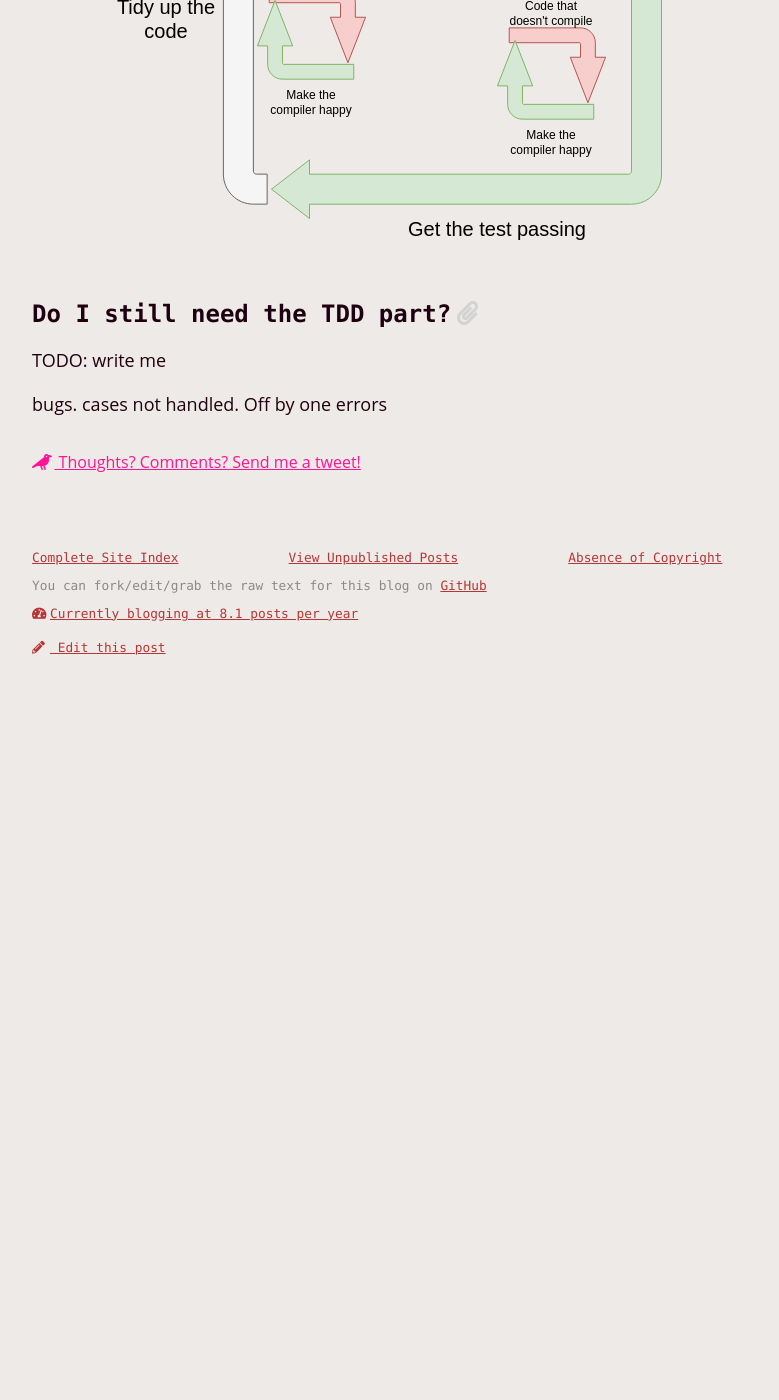
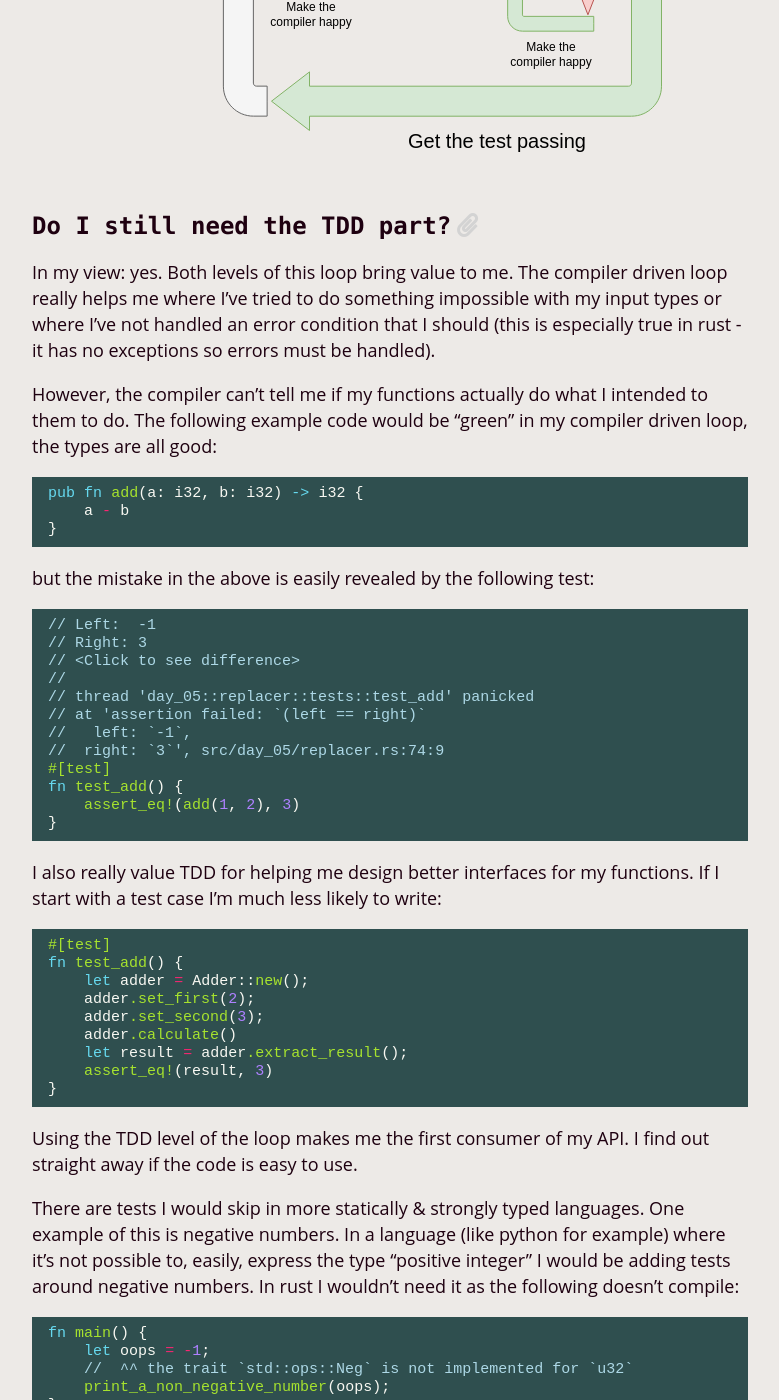
Before and after one commit to meadsteve/meadsteve.github.io, a Jekyll site: the page built from _posts/2021-11-06-nested-red-green-refactor.markdown, in a window 1280 px wide and 1400 px high, scrolled down 1136 px. Shown: the whole window, without its empty margins (250-1029 px from the left). Built offline with Jekyll 4.4.1, drawn with Linux system fonts in a browser that asks for light colours; before the commit the page ends 1799 px from its top, so only the background shows below that; some of the changed text lies outside the part shown.

Commit message:
publish Nested 'red, green, refactor'

````diff
--- a/_posts/2021-11-06-nested-red-green-refactor.markdown
+++ b/_posts/2021-11-06-nested-red-green-refactor.markdown
@@ -1,6 +1,6 @@
 ---
 layout: post
-published: false
+published: true
 title:  "Nested 'red, green, refactor'"
 date:   2021-11-06 10:00:00
 categories: programming
@@ -13,6 +13,7 @@
     - learning
     - compiler
     - cdd
+    - compiler driven development
 ---
 
 ## Red, green, refactor ?
@@ -27,11 +28,13 @@
 
 
 ## Nested ?
-Recently I've been learning [rust]({% post_url 2021-10-01-learning-rust %}) and I've found myself doing
-the following once I've written my failing test.
+Recently I've been learning [rust]({% post_url 2021-10-01-learning-rust %}) and writing some
+[elmlang](https://elm-lang.org/) at work. Both of these languages have a decent type system and a focus
+on providing friendly error messages from the compiler. I've started to find myself doing  the following once
+I've written my failing test:
 
 * I write code that I think will make the test pass. The compiler helpfully points out that it's wrong and marks my mistakes in red.
-* I follow the rust compiler's recommendations until I have some code that compiles.
+* I follow the compiler's recommendations until I have some code that compiles.
 * I improve the code I've written keeping the compiler "happy".
 
 Once I've done this I go back to my test and check that it's green too. I'm then back to following my TDD
@@ -41,7 +44,69 @@
 
 ## Do I still need the TDD part?
 
-TODO: write me
+In my view: yes. Both levels of this loop bring value to me. The compiler driven loop really helps
+me where I've tried to do something impossible with my input types or where I've not handled an error
+condition that I should (this is especially true in rust - it has no exceptions so errors must be handled).
 
-bugs. cases not handled.
-Off by one errors
+However, the compiler can't tell me if my functions actually do what I intended to them to do. The
+following example code would be "green" in my compiler driven loop, the types are all good:
+
+```rust
+pub fn add(a: i32, b: i32) -> i32 {
+    a - b
+}
+```
+
+but the mistake in the above is easily revealed by the following test:
+
+```rust
+// Left:  -1
+// Right: 3
+// <Click to see difference>
+//
+// thread 'day_05::replacer::tests::test_add' panicked
+// at 'assertion failed: `(left == right)`
+//   left: `-1`,
+//  right: `3`', src/day_05/replacer.rs:74:9
+#[test]
+fn test_add() {
+    assert_eq!(add(1, 2), 3)
+}
+```
+
+I also really value TDD for helping me design better interfaces for my functions. If
+I start with a test case I'm much less likely to write:
+
+```rust
+#[test]
+fn test_add() {
+    let adder = Adder::new();
+    adder.set_first(2);
+    adder.set_second(3);
+    adder.calculate()
+    let result = adder.extract_result();
+    assert_eq!(result, 3)
+}
+```
+
+Using the TDD level of the loop makes me the first consumer of my API. I find out straight away
+if the code is easy to use.
+
+There are tests I would skip in more statically & strongly typed languages. One example of this is negative numbers.
+In a language (like python for example) where it's not possible to, easily, express the type "positive integer" I would
+be adding tests around negative numbers. In rust I wouldn't need it as the following doesn't compile:
+
+```rust
+fn main() {
+    let oops = -1;
+    //  ^^ the trait `std::ops::Neg` is not implemented for `u32`
+    print_a_non_negative_number(oops);
+}
+
+fn print_a_non_negative_number(a: u32) {
+    println!("{}", a)
+}
+```
+
+I've really been enjoying the extra level of immediate feedback a compiler with friendly error messages provides, and
+I look forward to doing more compiler driven development.
````
